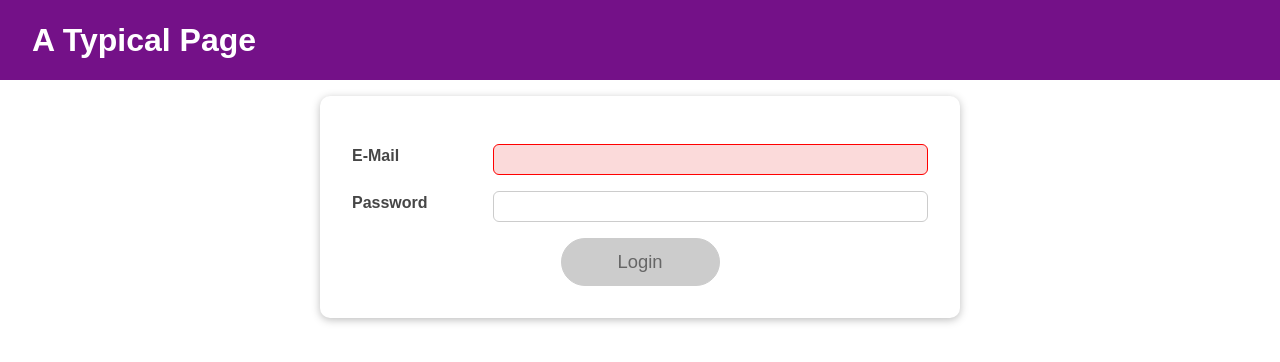
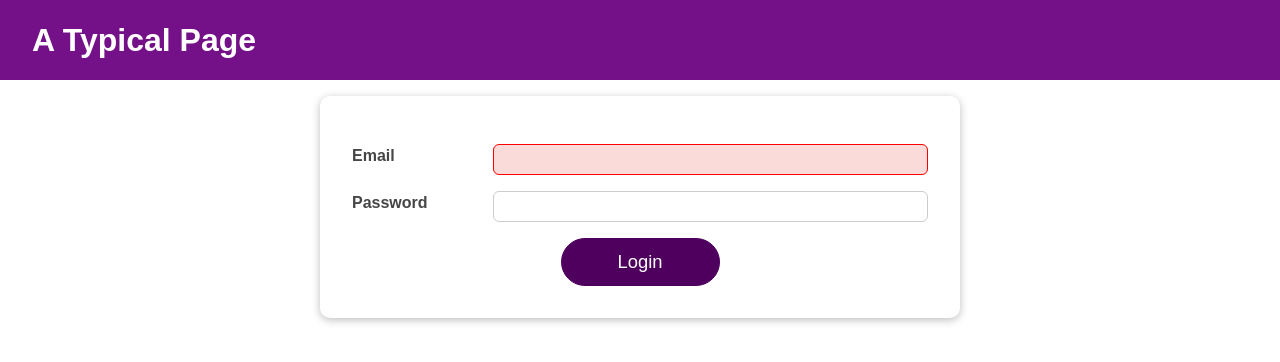
Before and after one commit to kel7774/react-guide-sideEffects, a React (Create React App) app: page / in a window 1280 px wide. Shown: the top 362 px of the page. Built offline with nearby package versions, Linux system fonts and the light colour scheme.

Commit message:
make input reusable

```diff
--- a/src/components/Login/Login.js
+++ b/src/components/Login/Login.js
@@ -1,8 +1,9 @@
-import React, { useState, useEffect, useReducer, useContext} from 'react';
+import React, { useState, useEffect, useReducer, useContext, useRef } from 'react';
 
 import Card from '../UI/Card/Card';
 import classes from './Login.module.css';
 import Button from '../UI/Button/Button';
+import Input from '../UI/Input/Input';
 import AuthContext from '../../context/auth-context'
 
 const emailReducer = (state, action) => {
@@ -77,42 +78,39 @@
 
   const submitHandler = (event) => {
     event.preventDefault();
+    if(formIsValid) {
+      authCtx.onLogin(emailState.value, passwordState.value);
+    } else if (!emailIsValid) {
+
+    } else {
+
+    }
     authCtx.onLogin(emailState.value, passwordState.value);
   };
 
   return (
     <Card className={classes.login}>
       <form onSubmit={submitHandler}>
-        <div
-          className={`${classes.control} ${
-            emailState.isValid === false ? classes.invalid : ''
-          }`}
-        >
-          <label htmlFor="email">E-Mail</label>
-          <input
+        <Input
+          id="email"
           type="email"
-            id="email"
+          label="Email"
+          isValid={emailIsValid}
           value={emailState.value}
           onChange={emailChangeHandler}
           onBlur={validateEmailHandler}
         />
-        </div>
-        <div
-          className={`${classes.control} ${
-            passwordState.isValid === false ? classes.invalid : ''
-          }`}
-        >
-          <label htmlFor="password">Password</label>
-          <input
+        <Input
+          id="password"
           type="password"
-            id="password"
+          label="Password"
+          isValid={passwordIsValid}
           value={passwordState.value}
           onChange={passwordChangeHandler}
           onBlur={validatePasswordHandler}
         />
-        </div>
         <div className={classes.actions}>
-          <Button type="submit" className={classes.btn} disabled={!formIsValid}>
+          <Button type="submit" className={classes.btn}>
             Login
           </Button>
         </div>
--- /dev/null
+++ b/src/components/UI/Input/Input.js
@@ -0,0 +1,23 @@
+import React from 'react';
+import classes from './Input.module.css';
+
+const Input = props => {
+  return (
+          <div
+            className={`${classes.control} ${
+              props.isValid === false ? classes.invalid : ''
+            }`}
+          >
+            <label htmlFor={props.id}>{props.label}</label>
+            <input
+              type={props.type}
+              id={props.id}
+              value={props.value}
+              onChange={props.onChange}
+              onBlur={props.onBlur}
+            />
+          </div>
+      )
+}
+
+export default Input;
--- /dev/null
+++ b/src/components/UI/Input/Input.module.css
@@ -0,0 +1,51 @@
+.login {
+  width: 90%;
+  max-width: 40rem;
+  margin: 2rem auto;
+  padding: 2rem;
+}
+
+.control {
+  margin: 1rem 0;
+  display: flex;
+  align-items: stretch;
+  flex-direction: column;
+}
+
+.control label,
+.control input {
+  display: block;
+}
+
+.control label {
+  font-weight: bold;
+  flex: 1;
+  color: #464646;
+  margin-bottom: 0.5rem;
+}
+
+.control input {
+  flex: 3;
+  font: inherit;
+  padding: 0.35rem 0.35rem;
+  border-radius: 6px;
+  border: 1px solid #ccc;
+}
+
+.control input:focus {
+  outline: none;
+  border-color: #4f005f;
+  background: #f6dbfc;
+}
+
+.control.invalid input {
+  border-color: red;
+  background: #fbdada;
+}
+
+@media (min-width: 768px) {
+  .control {
+    align-items: center;
+    flex-direction: row;
+  }
+}
```
Lines whose indentation alone changed are shown as unchanged.
